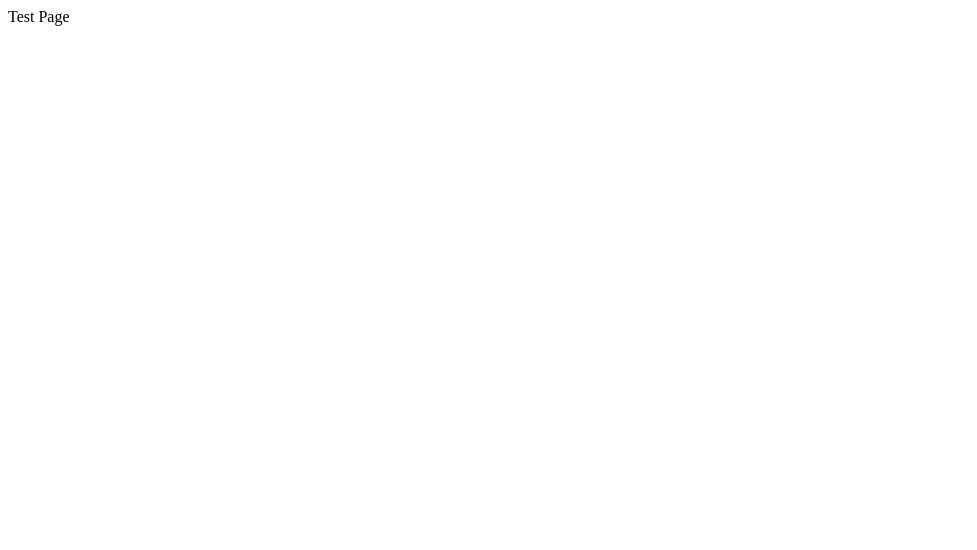
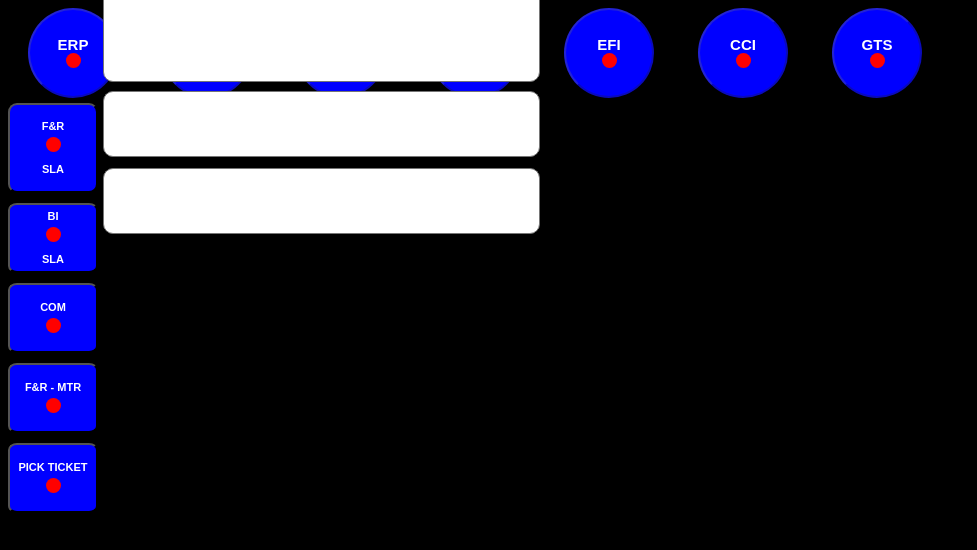
Before and after one commit to uhgar/project_dashboard, a website: page index.html in a window 1280 px wide. Shown: the whole page, without its empty margins (0-977 px from the left). Drawn offline with Linux system fonts and the light colour scheme.

Commit message:
30% skeleton completed

```diff
--- a/index.html
+++ b/index.html
@@ -1,5 +1,179 @@
+<!DOCTYPE html>
 <head>
+    <title>SAP Dashboard</title>
+    <style>
+
+     body{
+         background-color:black;
+     }
+      .sbot0, .sbot1, .sbot2, .sbot3,.sbot4, .sbot5, .sbot6{
+           padding:0px 20px 0px 20px;
+      }
+
+
+     .bot0, .bot1, .bot2, .bot3,.bot4, .bot5, .bot6{
+         display:inline-block;
+
+         width:90px;
+         height:90px;
+         line-height:normal;
+         border-radius:50%;
+         text-align:center;
+         text-decoration:none;
+         background-color:blue;
+         color:white;
+         font-size:15px;
+         font-weight:bold;
+
+     }
+
+     .dot{
+         width:15px;
+         height:15px;
+         background-color:red;
+         border-radius:50%;
+         display:inline-block;
+     }
+
+
+     .pbot0{
+         width : 90px;
+         height : 70px;
+         background-color:blue;
+         color:white;
+         border-radius:10%;
+         line-height:1.3rem;
+         text-align:center;
+         text-decoration:none;
+         font-size:11px;
+         font-weight:bold;
+
+     }
+
+     .pbot0.sbadjust{
+         height:90px;
+     }
+
+     .psbot0{
+         padding:5px 0px 5px 0px;
+     }
+
+
+    .l1-textarea{
+        resize:none;
+        border-radius:10px;
+        text-align:left;
+        line-height:normal;
+    }
+
+    .side-lane1{
+        margin-left:95px;
+        margin-top:-66.5vh;
+    }
+
+
+
+
+    </style>
+
+<script>
+
+
+</script>
+
+
 </head>
 <body>
-    Test Page
+    <!-- paren div-->
+    <div>
+
+
+        <!-- top buttons-->
+        <div id="top-buttons">
+            <span class="sbot0">   <button class="bot0" type="button" disabled=true>ERP<br>  <span class="dot"> </span></button>   </span>
+            <span class="sbot1">  <button class="bot1" type="button"  disabled=true>BI<br>  <span class="dot"> </span></button>   </span>
+            <span class="sbot2">  <button class="bot2" type="button"  disabled=true>F&R<br>  <span class="dot"> </span></button>  </span>
+            <span class="sbot3">  <button class="bot3" type="button"  disabled=true>CAR<br>  <span class="dot"> </span></button>  </span>
+            <span class="sbot4">  <button class="bot4" type="button"  disabled=true>EFI<br>  <span class="dot"> </span></button>  </span>
+            <span class="sbot5">  <button class="bot5" type="button"  disabled=true>CCI<br>  <span class="dot"> </span></button>  </span>
+            <span class="sbot6">  <button class="bot6" type="button"  disabled=true>GTS<br>  <span class="dot"> </span></button>  </span>
+
+
+        </div>
+        <!-- xxxx -->
+
+
+        <!-- Side buttons starts-->
+        <div id="side-buttons">
+            <div class="psbot0 "> <button class="pbot0 sbadjust" type="button"> F&R <br>
+                    <span class="dot"> </span><br>
+                    <span>SLA</span>
+                   </button>
+            </div>
+
+
+            <div class="psbot0"> <button class="pbot0" type="button"> BI <br>
+                     <span class="dot"> </span><br>
+                     <span>SLA</span>
+                 </button>
+            </div>
+
+          <div class="psbot0"> <button class="pbot0" type="button"> COM <br>
+                   <span class="dot"> </span><br>
+               </button>
+          </div>
+
+          <div class="psbot0"> <button class="pbot0" type="button"> F&R - MTR <br>
+                 <span class="dot"> </span><br>
+                </button>
+          </div>
+
+          <div class="psbot0"> <button class="pbot0" type="button"> PICK TICKET <br>
+                  <span class="dot"> </span><br>
+                </button>
+          </div>
+
+        </div>
+        <!-- xxxx-->
+
+
+
+        <!-- Text boxes Lane1-->
+           <div class="side-lane1">
+               <div>
+                   <textarea  class="l1-textarea" rows=6 cols=52 style="">
+
+                   </textarea>
+               </div>
+
+               <div>
+                   <textarea class="l1-textarea" rows=4 cols=52 style="margin-top:0.4%">
+
+                   </textarea>
+               </div>
+
+               <div>
+                   <textarea class="l1-textarea" rows=4 cols=52 style="margin-top:0.6%">
+
+                   </textarea>
+               </div>
+
+           </div>
+        <!---->
+
+
+    </div>
+    <!--
+    <script>
+            document.getElementById("redone").addEventListener('click',colorchanger);
+            function colorchanger(){
+                console.log('event listener working');
+                this.style.backgroundColor="red";
+            }
+          </script>
+
+
+          -->
 </body>
+
+</html>
```
